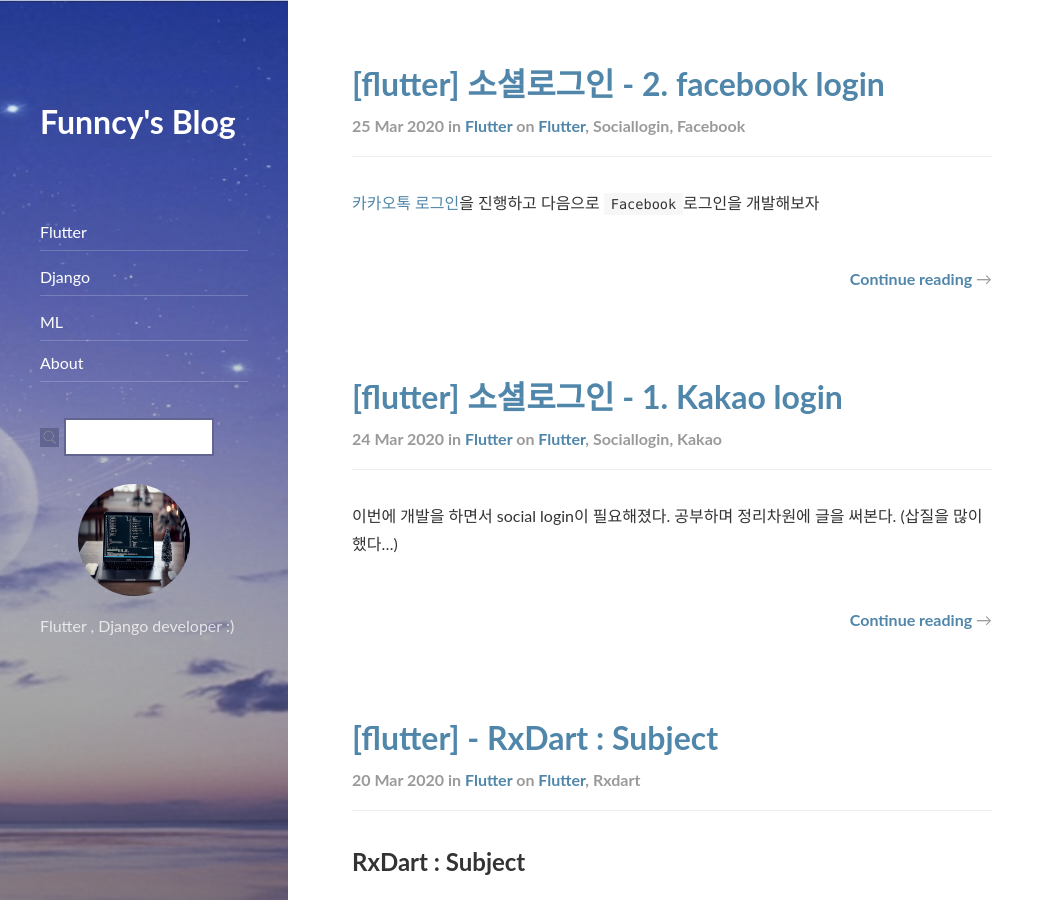
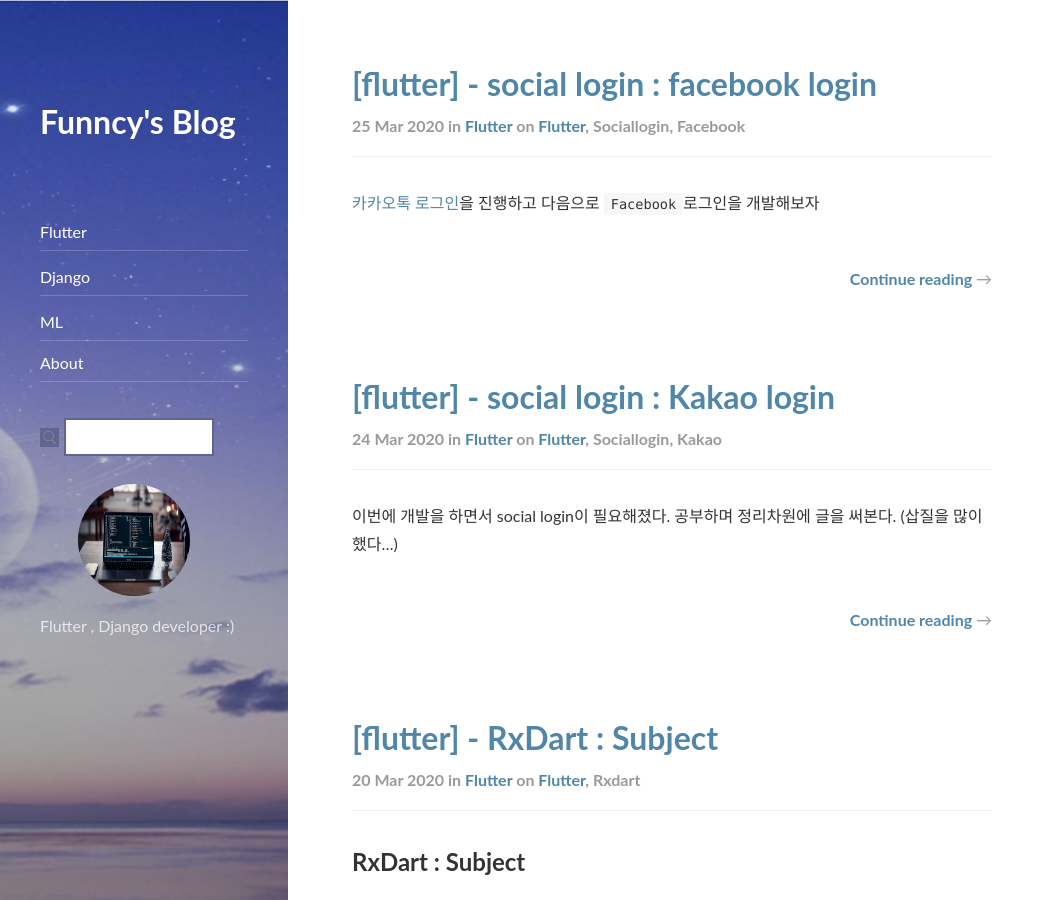
Before and after one commit to Funncy/Funncy.github.io, a Jekyll site: the page built from index.html, in a window 1280 px wide and 900 px high. Shown: the whole window, without its empty margins (0-1055 px from the left). Built offline with Jekyll 4.4.1, drawn with Linux system fonts in a browser that asks for light colours; nearby versions of some CDN libraries; the list of posts is cut into pages by our own code.

Commit message:
title update

```diff
--- a/_posts/social_login/2020-03-24-kakao-01.md
+++ b/_posts/social_login/2020-03-24-kakao-01.md
@@ -1,6 +1,6 @@
 ---
 layout: post
-title: "[flutter] 소셜로그인 - 1. Kakao login "
+title: "[flutter] - social login : Kakao login "
 subtitle:   "Flutter - Kakao Social login"
 categories: flutter
 tags: flutter sociallogin kakao
--- a/_posts/social_login/2020-03-25-facebook.md
+++ b/_posts/social_login/2020-03-25-facebook.md
@@ -1,6 +1,6 @@
 ---
 layout: post
-title: "[flutter] 소셜로그인 - 2. facebook login "
+title: "[flutter] -  social login : facebook login "
 subtitle:   "Flutter - facebook social login"
 categories: flutter
 tags: flutter sociallogin facebook
```
